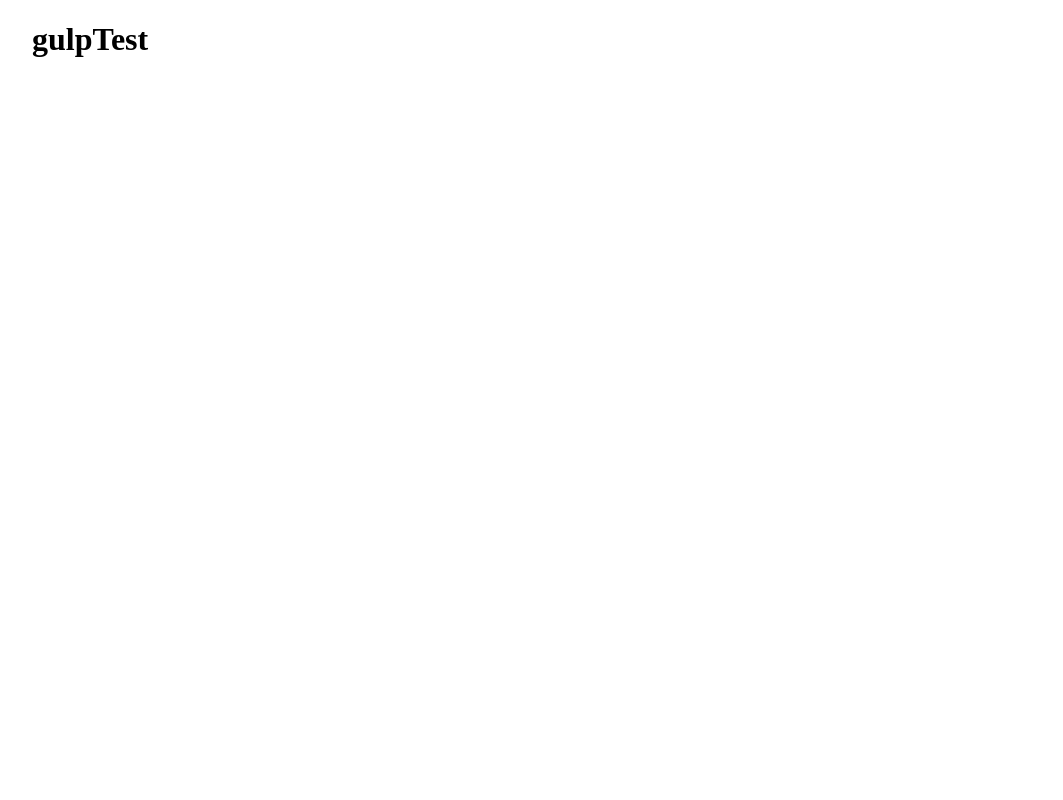
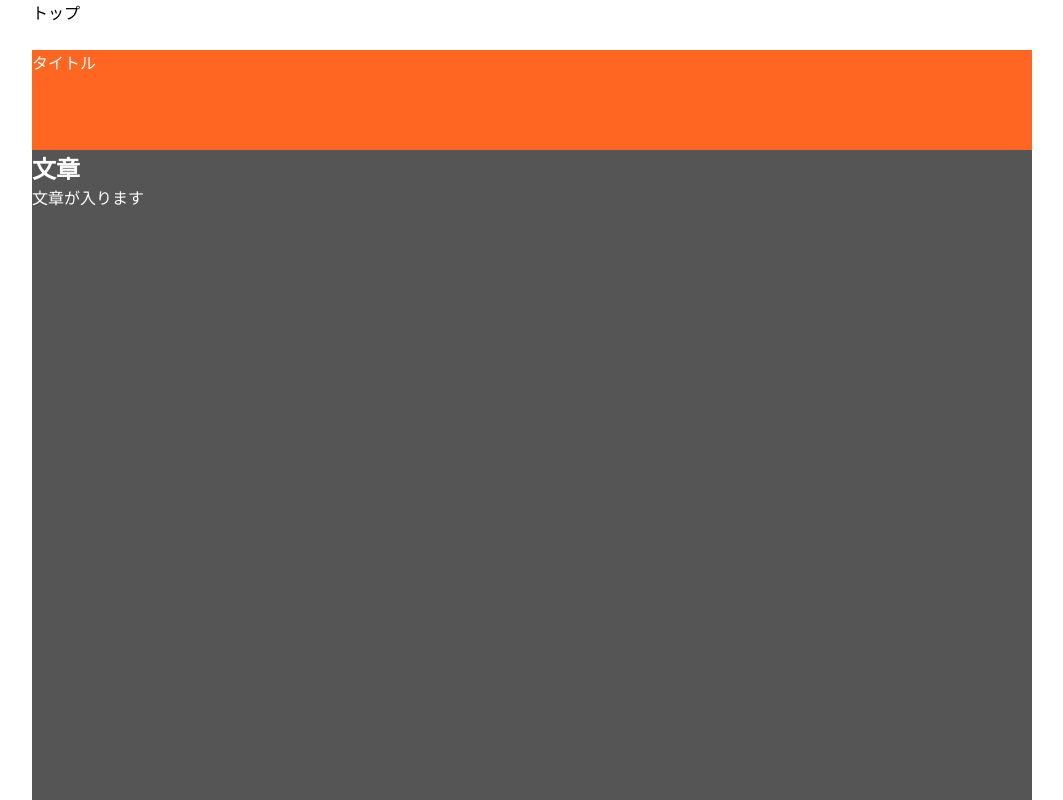
Before and after one commit to sakimasumo/stickyHeader, a website: page html/index.html in a window 1280 px wide. Shown: the top 800 px of the page, without its empty margins (108-1171 px from the left). Drawn offline with Linux system fonts and the light colour scheme.

Commit message:
スティッキーヘッダー

```diff
--- a/assets/sass/style.scss
+++ b/assets/sass/style.scss
@@ -1,6 +1,39 @@
 @charset "UTF-8";
 body {
+    margin: 0;
+}
+.wrapper {
   width: 1000px;
   margin: 0 auto;
+}
 
+.top {
+    height: 50px;
 }
+.glheader {
+    height: 100px;
+    position: -webkit-sticky;
+    position: sticky;
+    top: 0;
+    &__title {
+        color: #fff;
+        margin: 0;
+        height: 100px;
+        background-color: #ff6622;
+
+    }
+}
+
+
+.glmain {
+    background-color: #555;
+    height: 2000px;
+    &__title {
+        color: #fff;
+        margin: 0;
+    }
+    &__para {
+        margin: 0;
+        color: #fff;
+    }
+}
--- a/html/index.html
+++ b/html/index.html
@@ -1,12 +1,22 @@
 <!DOCTYPE html>
 <html lang="ja">
+
 <head>
-  <meta charset="UTF-8">
-  <title>gulpTest</title>
-  <link rel="stylesheet" href="css/style.css">
+    <meta charset="UTF-8">
+    <title>stickeyHeader</title>
+    <link rel="stylesheet" href="css/style.css">
 </head>
+
 <body>
-  <h1>gulpTest</h1>
+    <div class="top wrapper">トップ</div>
+    <header class="glheader wrapper">
+        <div class="glheader__title">タイトル</div>
+    </header>
+    <main class="glmain wrapper">
+        <h2 class="glmain__title">文章
+        </h2>
+        <p class="glmain__para">文章が入ります</p>
+    </main>
+</body>
 
-</body>
 </html>
```
Also changed, not shown: assets/index.html (+15 -5 lines), html/css/style.css, 1 other file.
